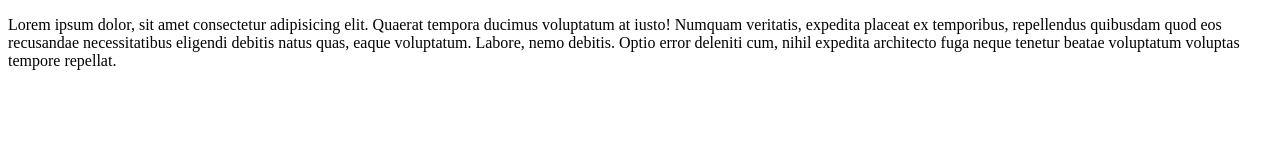
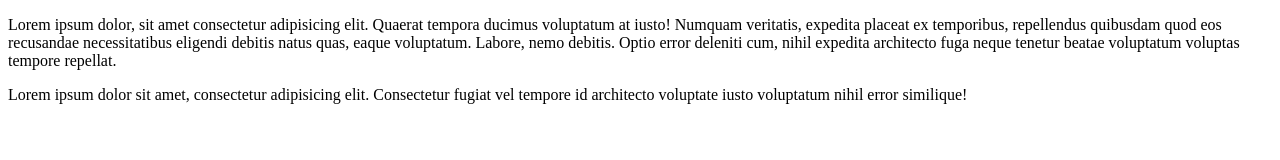
Before and after one commit to prackky/knowshipp-local-init, a plain HTML site: page index.html in a window 1280 px wide. Drawn offline with Linux system fonts and the light colour scheme.

Commit message:
new feature added

```diff
--- a/index.html
+++ b/index.html
@@ -7,5 +7,6 @@
 </head>
 <body>
     <p>Lorem ipsum dolor, sit amet consectetur adipisicing elit. Quaerat tempora ducimus voluptatum at iusto! Numquam veritatis, expedita placeat ex temporibus, repellendus quibusdam quod eos recusandae necessitatibus eligendi debitis natus quas, eaque voluptatum. Labore, nemo debitis. Optio error deleniti cum, nihil expedita architecto fuga neque tenetur beatae voluptatum voluptas tempore repellat.</p>
+    <p>Lorem ipsum dolor sit amet, consectetur adipisicing elit. Consectetur fugiat vel tempore id architecto voluptate iusto voluptatum nihil error similique!</p>
 </body>
 </html>
```
